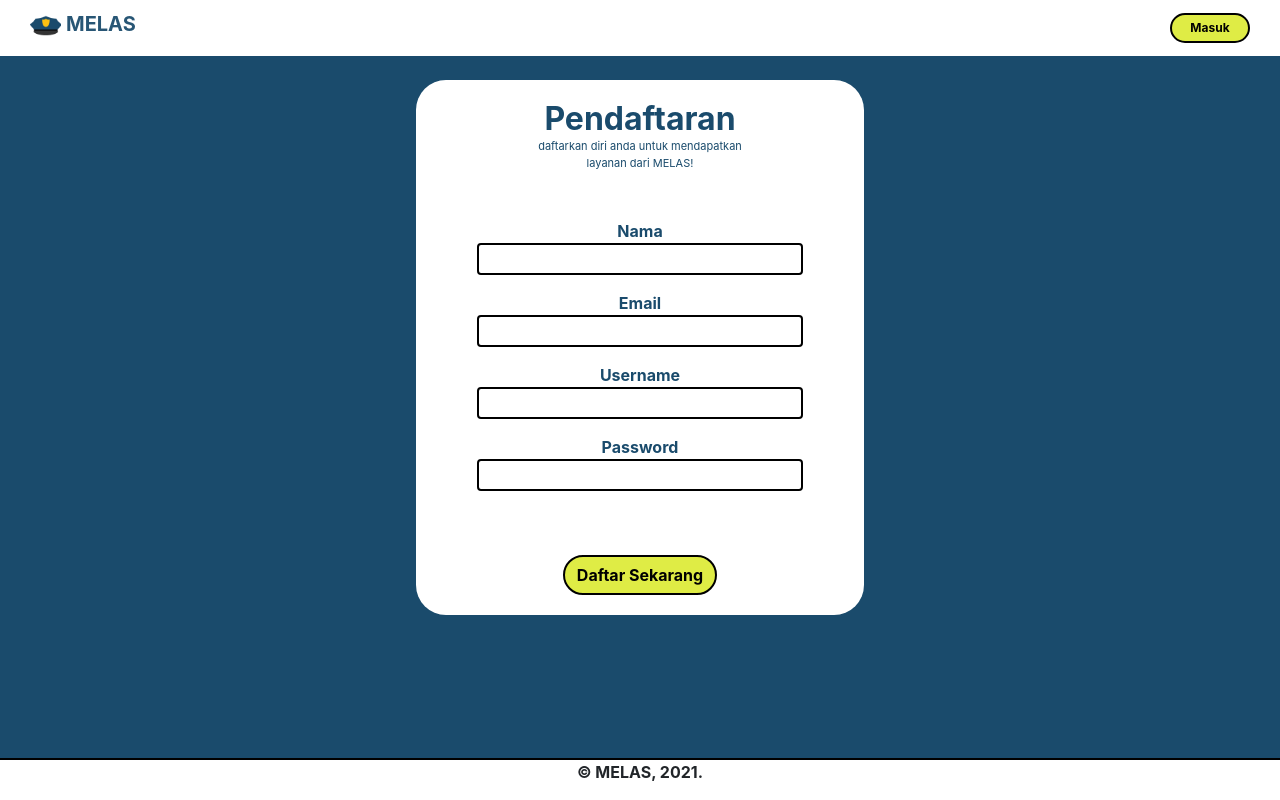
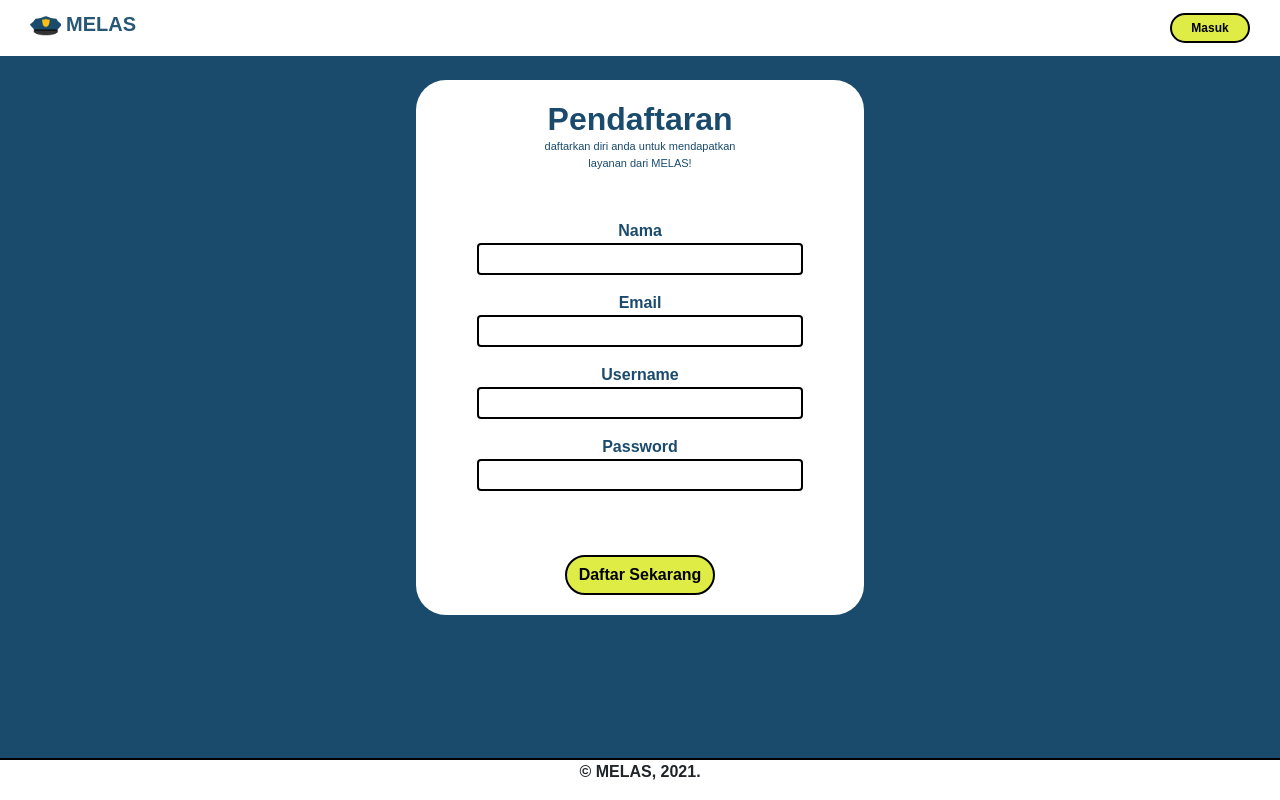
Before and after one commit to SI-RPL-2021/SI4207-MELAS, a PHP site: page /registrasi.php in a window 1280 px wide. Run offline with PHP 8.4, Linux system fonts and the light colour scheme; some libraries are stand-ins or nearby versions; some web fonts are replaced.

Commit message:
menambahkan fitur registrasi ref #2

```diff
--- a/registrasi.css
+++ b/registrasi.css
@@ -1,6 +1,106 @@
+@font-face {
+  font-family: "Poppins";
+  src: url("../../assets/fonts/Poppins-Black.ttf");
+  font-weight: 900;
+}
+@font-face {
+  font-family: "Poppins";
+  src: url("../../assets/fonts/Poppins-Bold.ttf");
+  font-weight: bold;
+}
+@font-face {
+  font-family: "Poppins";
+  src: url("../../assets/fonts/Poppins-BlackItalic.ttf");
+  font-weight: 900;
+  font-style: italic;
+}
+@font-face {
+  font-family: "Poppins";
+  src: url("../../assets/fonts/Poppins-BoldItalic.ttf");
+  font-weight: bold;
+  font-style: italic;
+}
+@font-face {
+  font-family: "Poppins";
+  src: url("../../assets/fonts/Poppins-ExtraBold.ttf");
+  font-weight: 800;
+}
+@font-face {
+  font-family: "Poppins";
+  src: url("../../assets/fonts/Poppins-ExtraBoldItalic.ttf");
+  font-weight: 800;
+  font-style: italic;
+}
+@font-face {
+  font-family: "Poppins";
+  src: url("../../assets/fonts/Poppins-ExtraLight.ttf");
+  font-weight: 200;
+}
+@font-face {
+  font-family: "Poppins";
+  src: url("../../assets/fonts/Poppins-ExtraLightItalic.ttf");
+  font-weight: 200;
+  font-style: italic;
+}
+@font-face {
+  font-family: "Poppins";
+  src: url("../../assets/fonts/Poppins-Italic.ttf");
+  font-style: italic;
+}
+@font-face {
+  font-family: "Poppins";
+  src: url("../../assets/fonts/Poppins-Light.ttf");
+  font-weight: 300;
+}
+@font-face {
+  font-family: "Poppins";
+  src: url("../../assets/fonts/Poppins-LightItalic.ttf");
+  font-weight: 300;
+  font-style: italic;
+}
+@font-face {
+  font-family: "Poppins";
+  src: url("../../assets/fonts/Poppins-Medium.ttf");
+  font-weight: 500;
+}
+@font-face {
+  font-family: "Poppins";
+  src: url("../../assets/fonts/Poppins-MediumItalic.ttf");
+  font-weight: 500;
+  font-style: italic;
+}
+@font-face {
+  font-family: "Poppins";
+  src: url("../../assets/fonts/Poppins-Regular.ttf");
+  font-weight: normal;
+}
+@font-face {
+  font-family: "Poppins";
+  src: url("../../assets/fonts/Poppins-SemiBold.ttf");
+  font-weight: 600;
+}
+@font-face {
+  font-family: "Poppins";
+  src: url("../../assets/fonts/Poppins-SemiBoldItalic.ttf");
+  font-weight: 600;
+  font-style: italic;
+}
+@font-face {
+  font-family: "Poppins";
+  src: url("../../assets/fonts/Poppins-Thin.ttf");
+  font-weight: 100;
+}
+@font-face {
+  font-family: "Poppins";
+  src: url("../../assets/fonts/Poppins-ThinItalic.ttf");
+  font-weight: 100;
+  font-style: italic;
+}
+
 * {
   margin: 0;
   padding: 0;
+  font-family: "Poppins", sans-serif;
 }
 
 main {
--- a/registrasi.php
+++ b/registrasi.php
@@ -34,9 +34,10 @@ if (isset($_POST['register'])) {
     echo "
     <script>
       alert('Registrasi Berhasil, Silakan Login!');
+      window.location = 'index.php';
     </script>
     ";
-    header("Location: index.php");
+    // header("Location: index.php");
   };
 }
 ?>
@@ -49,8 +50,11 @@ if (isset($_POST['register'])) {
   <meta http-equiv="X-UA-Compatible" content="IE=edge">
   <meta name="viewport" content="width=device-width, initial-scale=1.0">
   <title>Registrasi</title>
+  <link rel="icon" type="image/png" href="./assets/logo.png" />
+
   <link rel="stylesheet" href="https://maxcdn.bootstrapcdn.com/bootstrap/4.0.0/css/bootstrap.min.css" integrity="sha384-Gn5384xqQ1aoWXA+058RXPxPg6fy4IWvTNh0E263XmFcJlSAwiGgFAW/dAiS6JXm" crossorigin="anonymous">
   <link rel="stylesheet" href="https://cdnjs.cloudflare.com/ajax/libs/font-awesome/5.15.3/css/all.min.css" integrity="sha512-iBBXm8fW90+nuLcSKlbmrPcLa0OT92xO1BIsZ+ywDWZCvqsWgccV3gFoRBv0z+8dLJgyAHIhR35VZc2oM/gI1w==" crossorigin="anonymous" />
+
   <link rel="stylesheet" href="registrasi.css">
 </head>
 
```
